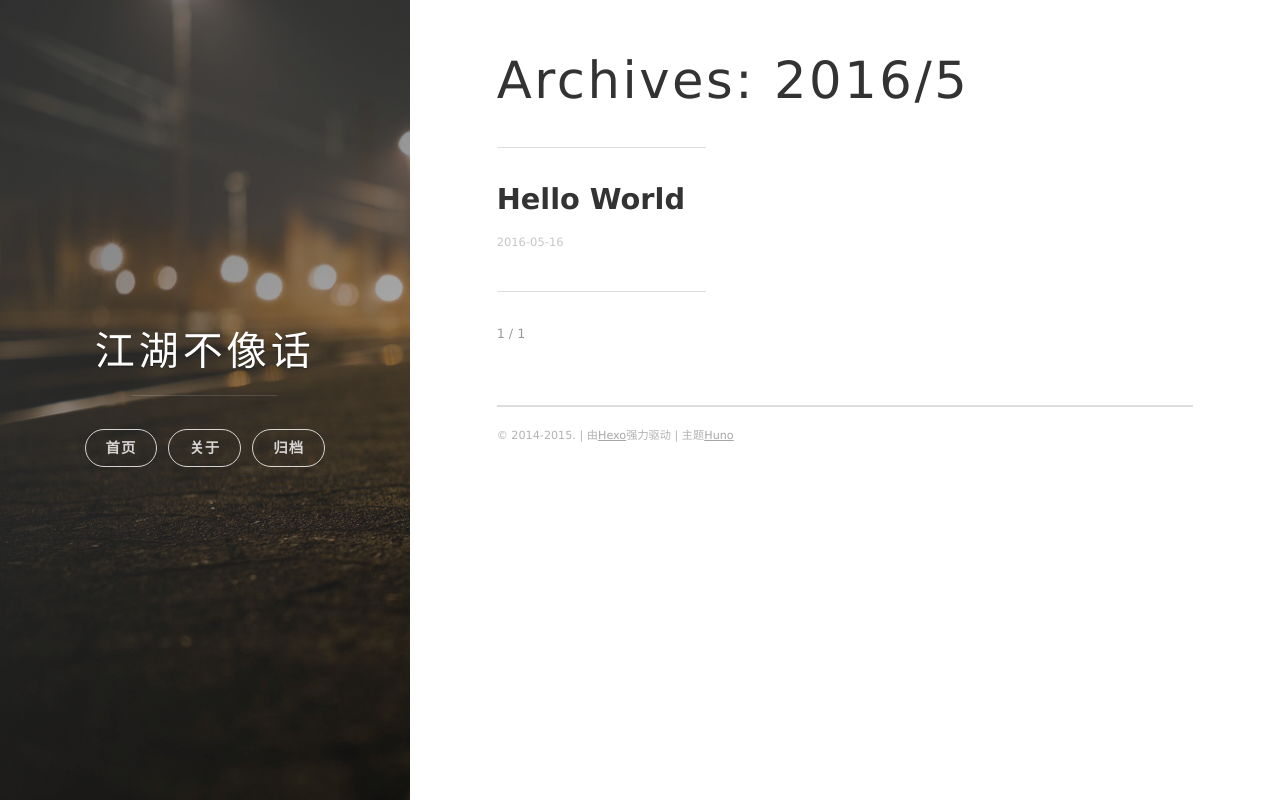
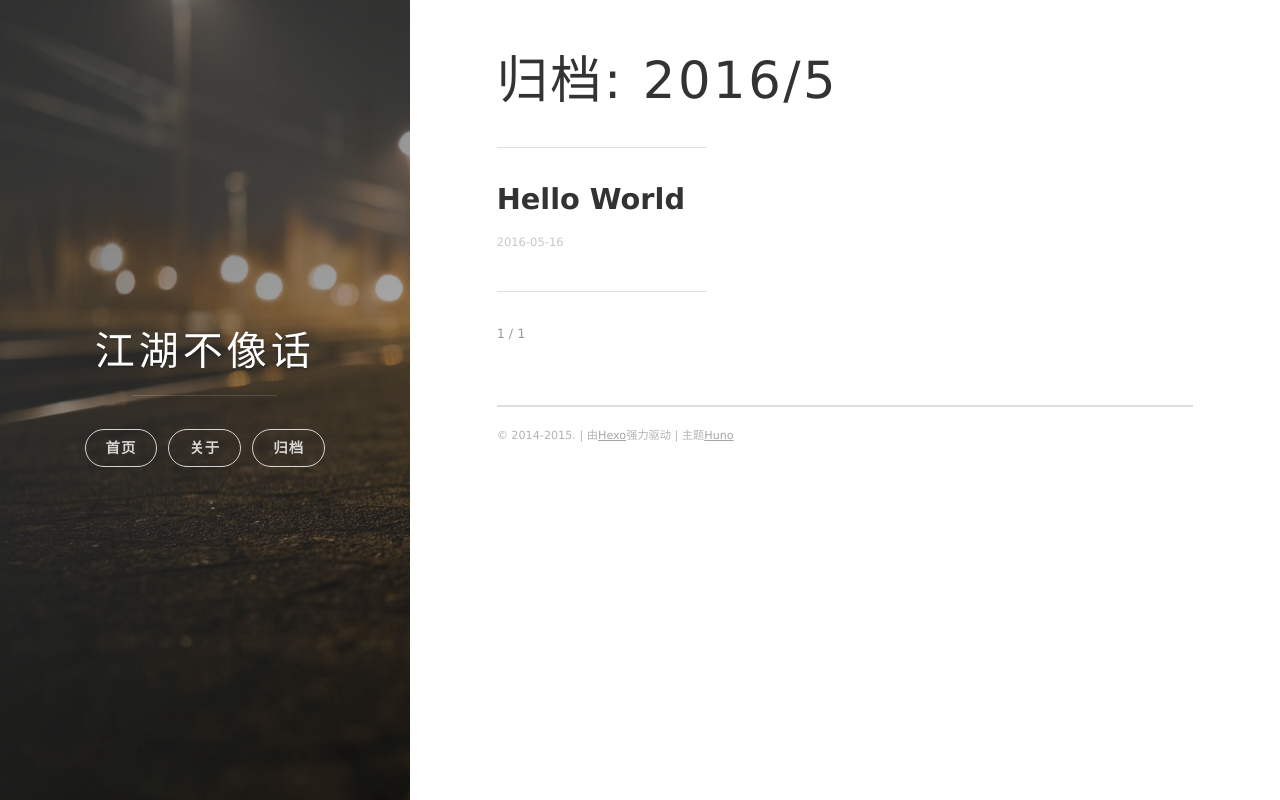
Before and after one commit to oliviaJiangYi/oliviaJiangYi.github.io, a plain HTML site: page archives/2016/05/index.html in a window 1280 px wide. Drawn offline with nearby package versions, Linux system fonts and the light colour scheme; some packages are replaced by stand-ins of ours.

Commit message:
Site updated: 2016-05-17 17:48:26

```diff
--- a/archives/2016/05/index.html
+++ b/archives/2016/05/index.html
@@ -7,7 +7,7 @@
 
 
     <title>
-      Archives: 2016/5
+      归档: 2016/5
     </title>
 
     <meta name="viewport" content="width=device-width, initial-scale=1, maximum-scale=1, user-scalable=no">
@@ -18,12 +18,12 @@
 
     <meta name="description">
 <meta property="og:type" content="website">
-<meta property="og:title" content="Archives: 2016/5">
+<meta property="og:title" content="归档: 2016/5">
 <meta property="og:url" content="http://yoursite.com/archives/2016/05/index.html">
 <meta property="og:site_name" content="江湖不像话">
 <meta property="og:description">
 <meta name="twitter:card" content="summary">
-<meta name="twitter:title" content="Archives: 2016/5">
+<meta name="twitter:title" content="归档: 2016/5">
 <meta name="twitter:description">
 
 
@@ -145,7 +145,7 @@ classes that you can use:
 
 
 
-  <h1 class="archive-title">Archives: 2016/5</h1>
+  <h1 class="archive-title">归档: 2016/5</h1>
   <hr class="post-list__divider" />
 
 
```
Also changed, not shown: archives/2016/index.html (+4 -4 lines), archives/index.html (+3 -3 lines).
